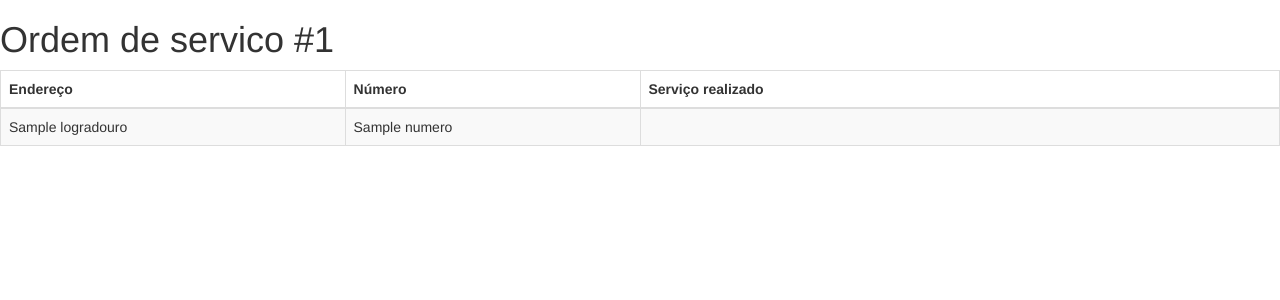
After one commit to CidadeIluminada/TCCCidadeIluminada, a Flask app: template cidadeiluminada/templates/pdf/ordem_servico.html in a window 1280 px wide. The commit adds this page. Shown: the top 300 px of the page. Run offline with Flask 2, Linux system fonts and the light colour scheme; the template is opened without the code that fills it: most values are stand-ins (such as "Sample title", 1, 10 or a date in 2020); parts of the project's set-up code (start-up, migrations or seed data) failed here and were passed over; some libraries are stand-ins or nearby versions.

Commit message:
Gera o PDF da Ordem de Serviço. closes #12

```diff
--- a/cidadeiluminada/templates/admin/model/edit_os.html
+++ b/cidadeiluminada/templates/admin/model/edit_os.html
@@ -2,7 +2,9 @@
 
 
 {% block body %}
+    <h1>Ordem de Serviço #{{ model.id }} </h1>
     {{ super() }}
+    <a href="{{ url_for('ordemservico.mostrar_pdf', ordem_servico_id=model.id) }}">PDF</a>
     <h2>Itens da Ordem de Serviço</h2>
     <table class="table table-striped table-bordered table-hover model-list">
         <thead>
--- /dev/null
+++ b/cidadeiluminada/templates/pdf/ordem_servico.html
@@ -0,0 +1,37 @@
+<!DOCTYPE html>
+<html>
+    <head>
+        <link rel="stylesheet" href="https://maxcdn.bootstrapcdn.com/bootstrap/3.3.5/css/bootstrap.css">
+    </head>
+    <body>
+        <h1>Ordem de servico #{{ model.id }} </h1>
+        <table class="table table-striped table-bordered">
+            <thead>
+                <th>
+                    Endereço
+                </th>
+                <th>
+                    Número
+                </th>
+                <th style="width: 50%">
+                    Serviço realizado
+                </th>
+            </thead>
+            <tbody>
+                {% for row in model.itens_manutencao %}
+                <tr>
+                    <td>
+                        {{ row.item_manutencao.poste.logradouro }}
+                    </td>
+                    <td>
+                        {{ row.item_manutencao.poste.numero }}
+                    </td>
+                    <td>
+                        &nbsp;
+                    </td>
+                </tr>
+                {% endfor %}
+            </tbody>
+        </table>
+    </body>
+</html>
--- a/requirements.txt
+++ b/requirements.txt
@@ -12,6 +12,7 @@ Flask-Security==1.7.4
 Flask-SQLAlchemy==2.0.0
 Flask-WTF==0.11.0
 Flask==0.10.1
+git+https://github.com/zulumarketing/html2pdf
 raven[flask]==5.8.1
 requests==2.7.0
 WTForms-SQLAlchemy==0.1
```
Also changed, not shown: cidadeiluminada/protocolos/rotas.py (+19 -2 lines).
